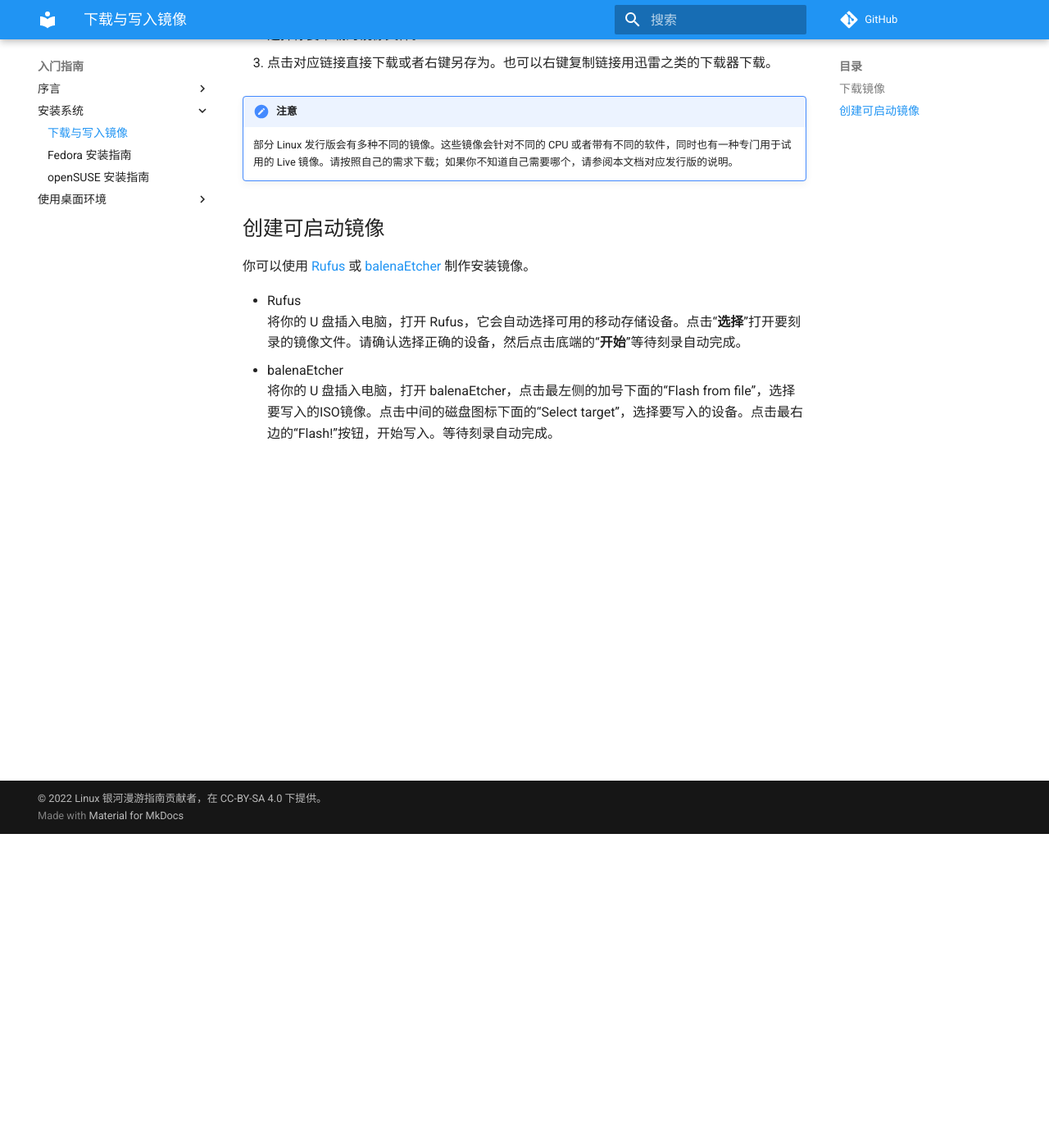
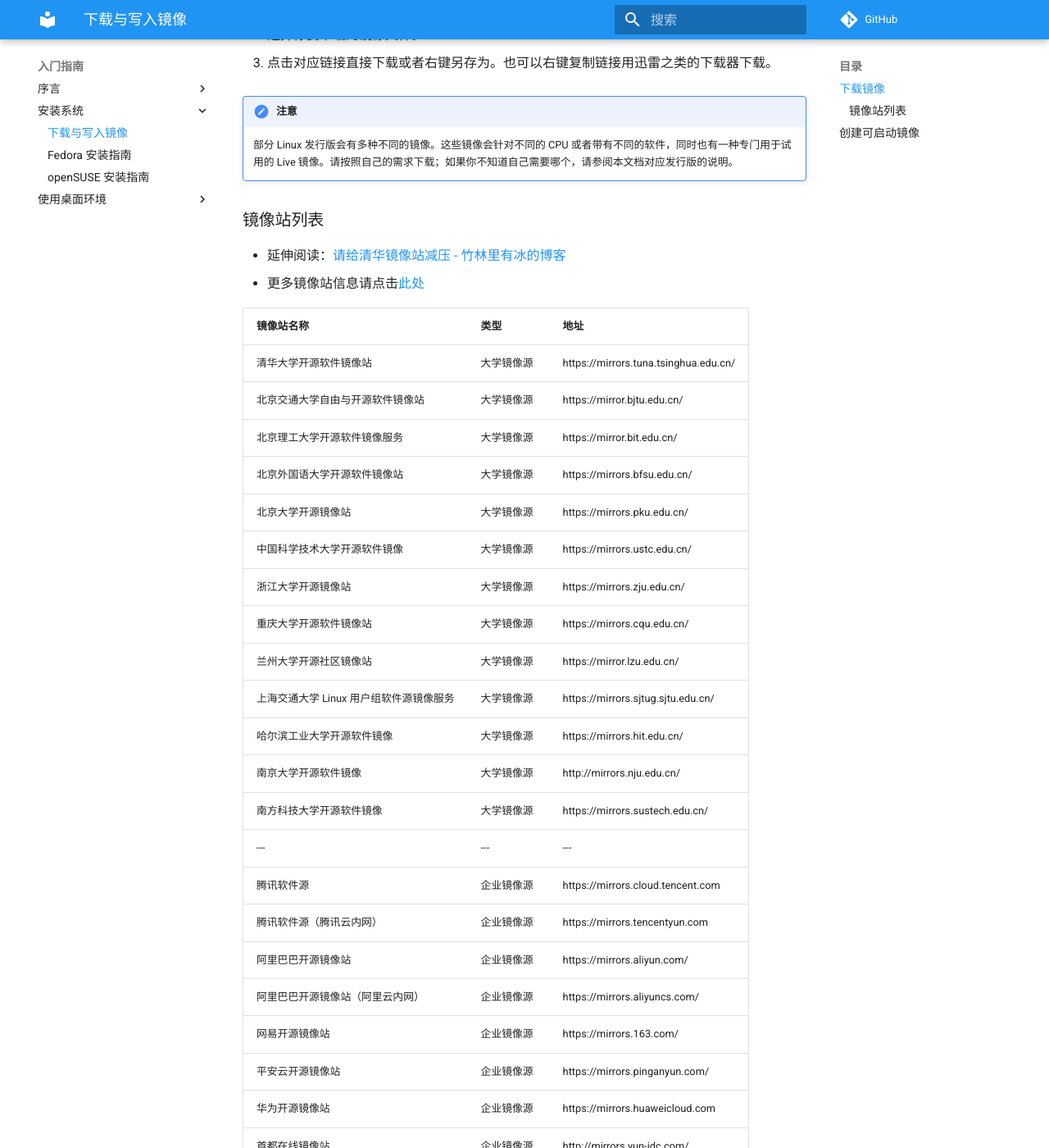
Before and after one commit to linuxhitchhiker/THGLG, an MkDocs documentation site: the page built from docs/basic/installation/index.md, in a window 1280 px wide and 1400 px high, scrolled down 383 px. Shown: the whole window at 82% size. Built offline with MkDocs 1.6.1 and Material for MkDocs 9.7.7, drawn with Linux system fonts in a browser that asks for light colours; comment, search, counter and statistics services are not loaded; some of the changed text lies outside the part shown.

Commit message:
Update index.md

```diff
--- a/docs/basic/installation/index.md
+++ b/docs/basic/installation/index.md
@@ -15,6 +15,40 @@ title: 下载与写入镜像
 !!! attention "注意"
     部分 Linux 发行版会有多种不同的镜像。这些镜像会针对不同的 CPU 或者带有不同的软件，同时也有一种专门用于试用的 Live 镜像。请按照自己的需求下载；如果你不知道自己需要哪个，请参阅本文档对应发行版的说明。
 
+### 镜像站列表
+
+- 延伸阅读：[请给清华镜像站减压 - 竹林里有冰的博客](https://blog.zhullyb.top/2021/05/27/relieve-the-pressure-of-tuna-mirror-site-please/)
+- 更多镜像站信息请点击[此处](https://gitee.com/gsls200808/chinese-opensource-mirror-site)
+
+|镜像站名称|类型|地址|
+|---|---|---|
+|清华大学开源软件镜像站|大学镜像源|https://mirrors.tuna.tsinghua.edu.cn/|
+|北京交通大学自由与开源软件镜像站|大学镜像源|https://mirror.bjtu.edu.cn/|
+|北京理工大学开源软件镜像服务|大学镜像源|https://mirror.bit.edu.cn/|
+|北京外国语大学开源软件镜像站|大学镜像源|https://mirrors.bfsu.edu.cn/|
+|北京大学开源镜像站|大学镜像源|https://mirrors.pku.edu.cn/|
+|中国科学技术大学开源软件镜像|大学镜像源|https://mirrors.ustc.edu.cn/|
+|浙江大学开源镜像站|大学镜像源|https://mirrors.zju.edu.cn/|
+|重庆大学开源软件镜像站|大学镜像源|https://mirrors.cqu.edu.cn/|
+|兰州大学开源社区镜像站|大学镜像源|https://mirror.lzu.edu.cn/|
+|上海交通大学 Linux 用户组软件源镜像服务|大学镜像源|https://mirrors.sjtug.sjtu.edu.cn/|
+|哈尔滨工业大学开源软件镜像|大学镜像源|https://mirrors.hit.edu.cn/|
+|南京大学开源软件镜像|大学镜像源|http://mirrors.nju.edu.cn/|
+|南方科技大学开源软件镜像|大学镜像源|https://mirrors.sustech.edu.cn/|
+|---|---|---|
+|腾讯软件源|企业镜像源|https://mirrors.cloud.tencent.com|
+|腾讯软件源（腾讯云内网）|企业镜像源|https://mirrors.tencentyun.com|
+|阿里巴巴开源镜像站|企业镜像源|https://mirrors.aliyun.com/|
+|阿里巴巴开源镜像站（阿里云内网）|企业镜像源|https://mirrors.aliyuncs.com/|
+|网易开源镜像站|企业镜像源|https://mirrors.163.com/|
+|平安云开源镜像站|企业镜像源|https://mirrors.pinganyun.com/|
+|华为开源镜像站|企业镜像源|https://mirrors.huaweicloud.com|
+|首都在线镜像站|企业镜像源|http://mirrors.yun-idc.com/|
+|搜狐|企业镜像源|http://mirrors.sohu.com/|
+|OpenTUNA 开源软件镜像站|企业镜像源|https://opentuna.cn/|
+|开源社/Azure 中国|企业镜像源|http://mirror.kaiyuanshe.cn/|
+|---|---|---|
+
 ## 创建可启动镜像
 
 你可以使用 [Rufus](https://rufus.ie/zh/) 或 [balenaEtcher](https://www.balena.io/etcher/) 制作安装镜像。
```
